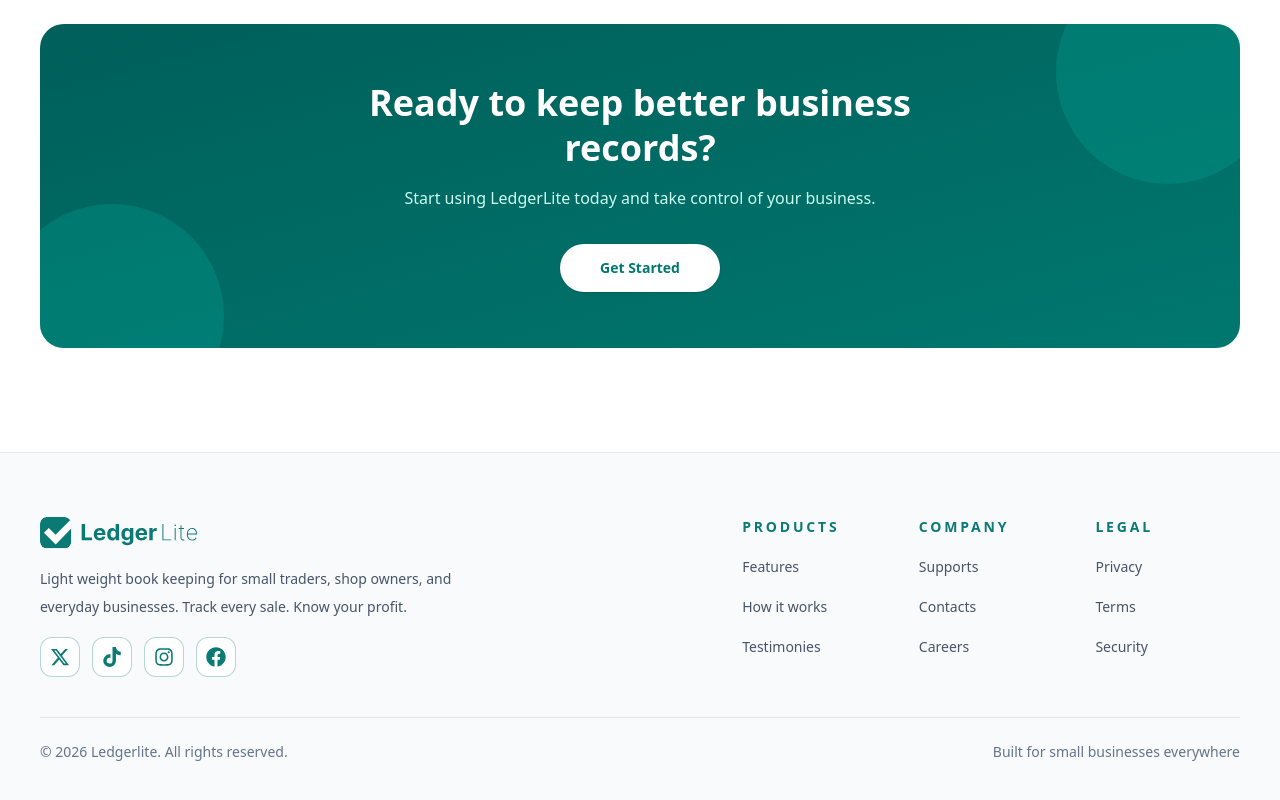
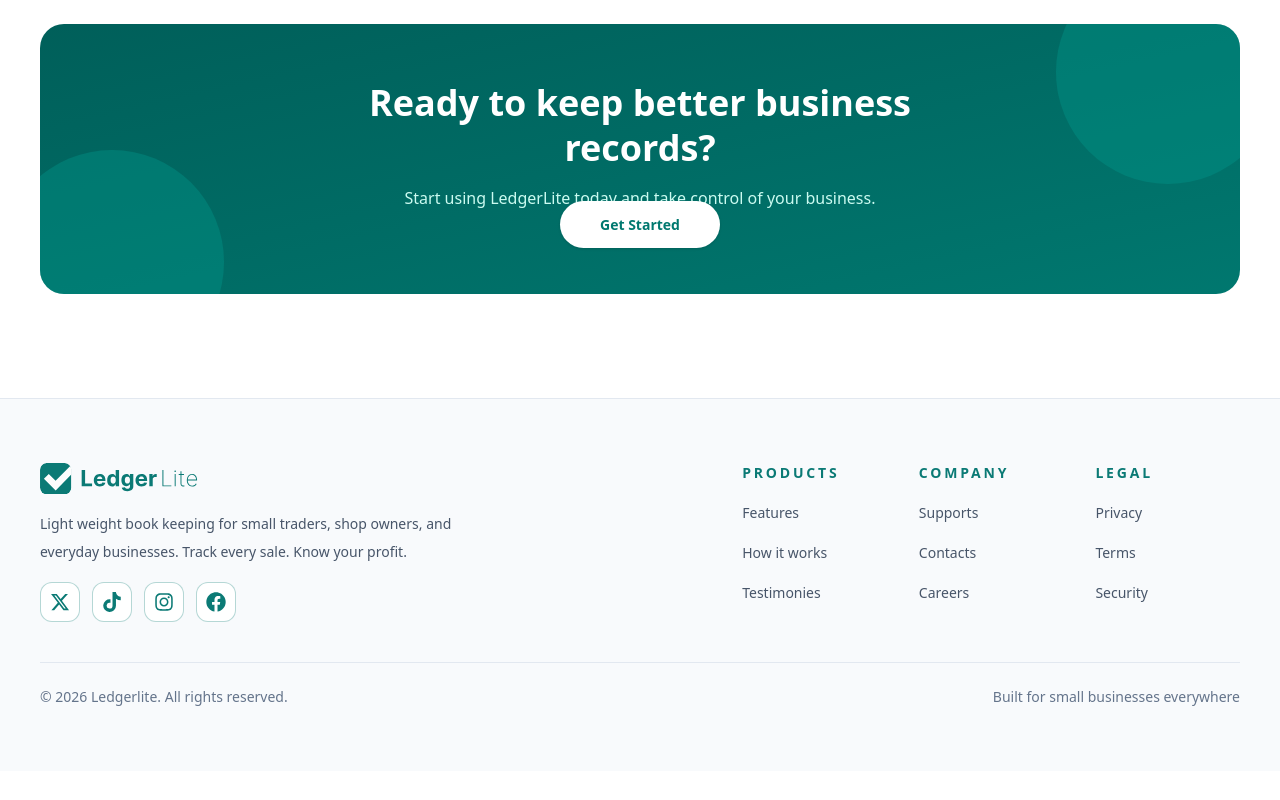
Before and after one commit to Chukwunonso10/Orange-circle-internship-project2, a Next.js app in the folder ledgerlite/: page / in a window 1280 px wide. Shown: the part 3214-4014 px from the top of the page. After the commit the page ends 3985 px from the top, so only its background shows below. Built offline with nearby package versions, Linux system fonts and the light colour scheme.

Commit message:
home changes

```diff
--- a/ledgerlite/app/page.tsx
+++ b/ledgerlite/app/page.tsx
@@ -593,9 +593,9 @@
                   Start using LedgerLite today and take control of your
                   business.
                 </p>
-                <button className="mt-8 rounded-full bg-white px-10 py-3.5 text-sm font-semibold text-teal-700 shadow-sm transition-transform hover:scale-[1.02] active:scale-[0.99]">
+                <Link href="/signup" className="mt-8 rounded-full bg-white px-10 py-3.5 text-sm font-semibold text-teal-700 shadow-sm transition-transform hover:scale-[1.02] active:scale-[0.99]">
                   Get Started
-                </button>
+                </Link>
               </div>
             </div>
           </section>
--- a/ledgerlite/components/salesform.tsx
+++ b/ledgerlite/components/salesform.tsx
@@ -316,7 +316,7 @@
                     <button
                       type="submit"
                       disabled={submitting}
-                      className="inline-flex justify-center items-center gap-2 rounded-2xl bg-brand-primary px-4 py-3 text-sm font-semibold text-white shadow-lg shadow-brand-primary/20 transition duration-200 hover:bg-[#09615e] hover:shadow-xl hover:shadow-brand-primary/30 active:scale-95 cursor-pointer disabled:opacity-75 disabled:cursor-not-allowed"
+                      className="inline-flex justify-center items-center gap-2 rounded-2xl bg-brand-primary px-4 py-3 text-sm font-semibold text-white shadow-lg shadow-brand-primary/20 transition duration-200 hover:bg-brand-primary hover:shadow-xl hover:shadow-brand-primary/30 active:scale-95 cursor-pointer disabled:opacity-75 disabled:cursor-not-allowed"
                     >
                       {submitting ? (
                         <>
```
